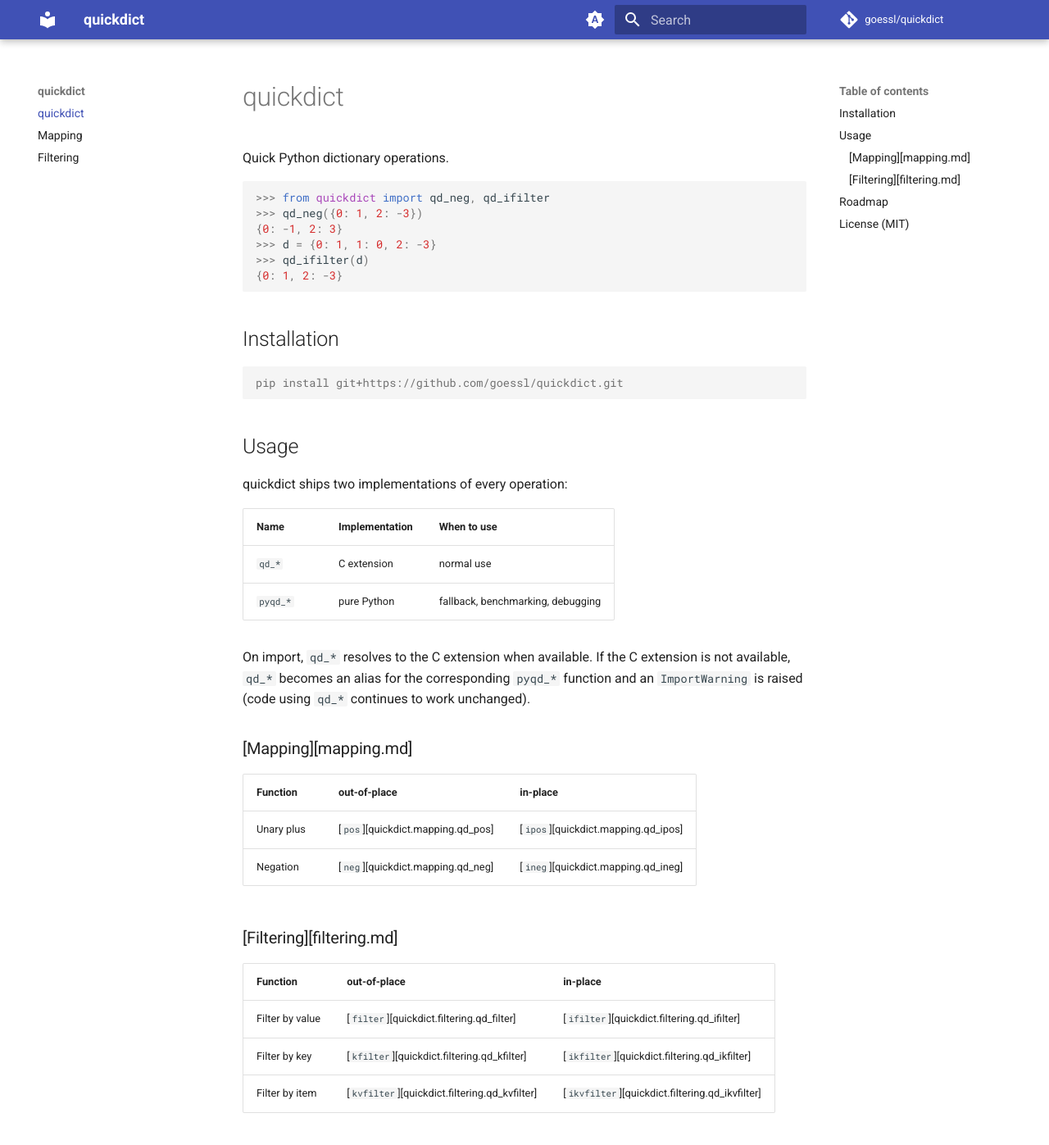
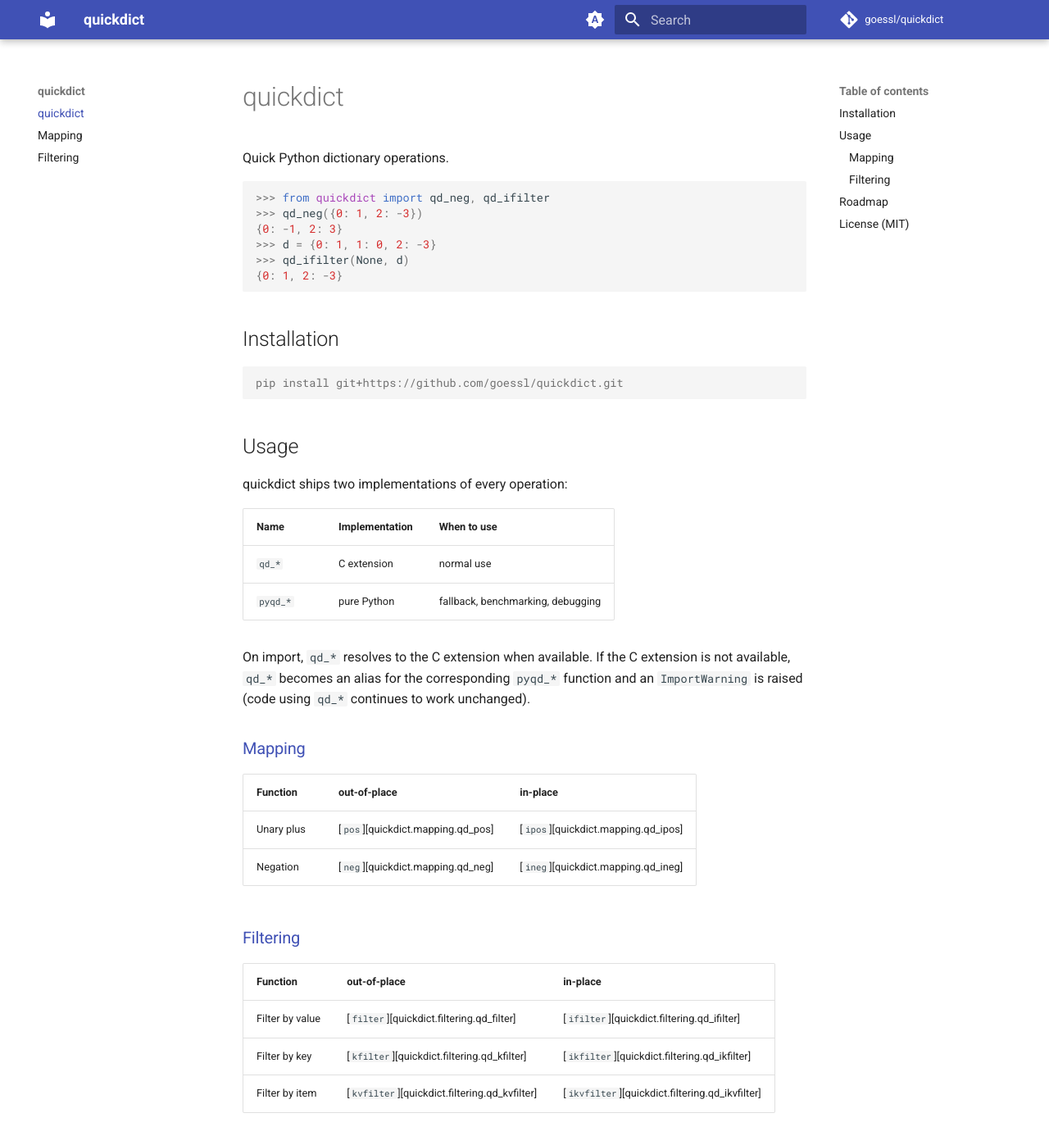
Before and after one commit to goessl/quickdict, an MkDocs documentation site: the page built from docs/index.md, in a window 1280 px wide and 1400 px high. Shown: the top 1397 px of the window at 82% size. Built offline with MkDocs 1.6.1 and Material for MkDocs 9.7.7, drawn with Linux system fonts in a browser that asks for light colours; comment, search, counter and statistics services are not loaded.

````diff
--- a/docs/index.md
+++ b/docs/index.md
@@ -6,7 +6,7 @@
 >>> qd_neg({0: 1, 2: -3})
 {0: -1, 2: 3}
 >>> d = {0: 1, 1: 0, 2: -3}
->>> qd_ifilter(d)
+>>> qd_ifilter(None, d)
 {0: 1, 2: -3}
 ```
 
@@ -28,14 +28,14 @@
 On import, `qd_*` resolves to the C extension when available.
 If the C extension is not available, `qd_*` becomes an alias for the corresponding `pyqd_*` function and an `ImportWarning` is raised (code using `qd_*` continues to work unchanged).
 
-### [Mapping][mapping.md]
+### [Mapping](mapping.md)
 
 | Function   | out-of-place                      | in-place                            |
 | ---------- | --------------------------------- | ----------------------------------- |
 | Unary plus | [`pos`][quickdict.mapping.qd_pos] | [`ipos`][quickdict.mapping.qd_ipos] |
 | Negation   | [`neg`][quickdict.mapping.qd_neg] | [`ineg`][quickdict.mapping.qd_ineg] |
 
-### [Filtering][filtering.md]
+### [Filtering](filtering.md)
 
 | Function        | out-of-place                                  | in-place                                        |
 | --------------- | --------------------------------------------- | ----------------------------------------------- |
````
Also changed, not shown: README.md (+1 -1 lines), 2 other files.
